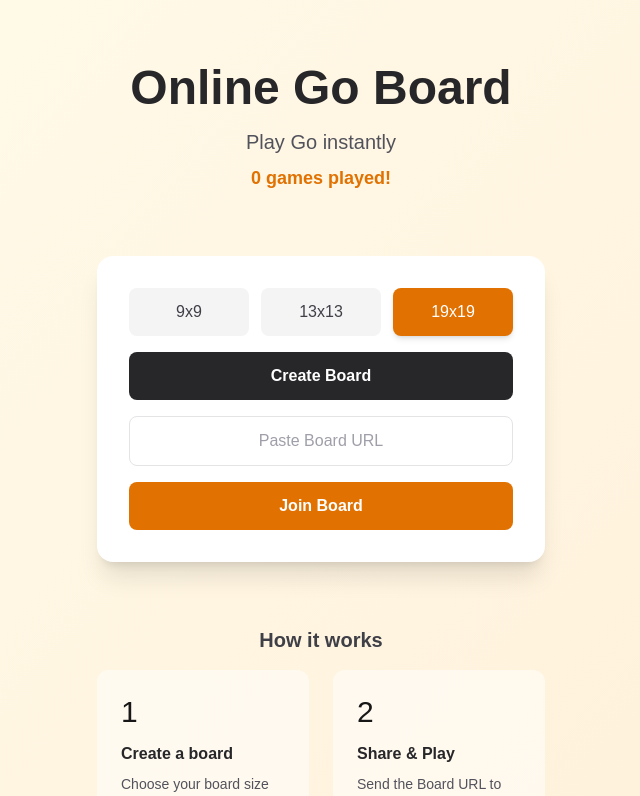
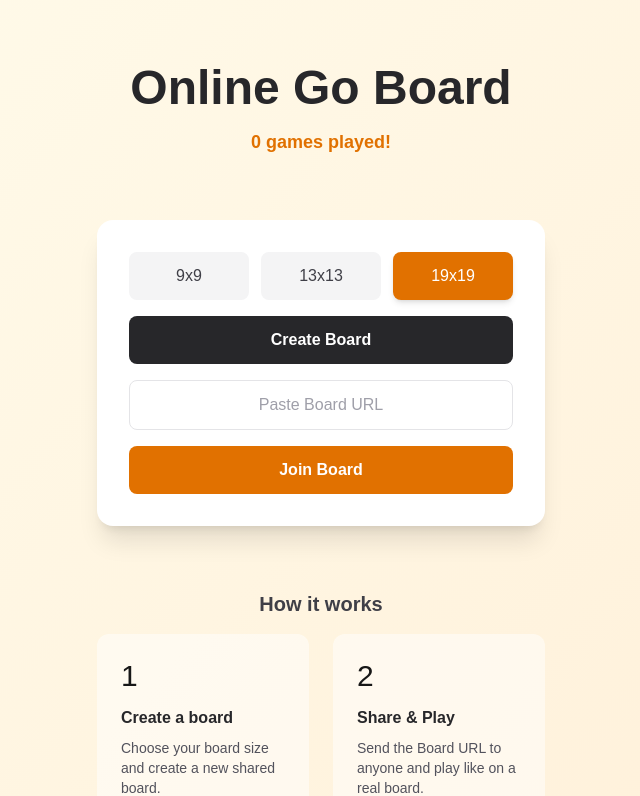
Before and after one commit to micheldegeofroy/gobanweb, a Next.js app: page / in a window 1280 px wide. Shown: the top 796 px of the page, without its empty margins (319-959 px from the left). Built offline with nearby package versions, Linux system fonts and the light colour scheme; no server answers; the database is empty.

Commit message:
Remove Play Go instantly subtitle
Co-Authored-By: Claude Opus 4.5 <noreply@anthropic.com>

```diff
--- a/src/app/page.tsx
+++ b/src/app/page.tsx
@@ -93,9 +93,6 @@ export default function Home() {
           <h1 className="text-5xl font-bold text-zinc-800 dark:text-zinc-100 mb-4">
             Online Go Board
           </h1>
-          <p className="text-xl text-zinc-600 dark:text-zinc-400">
-            Play Go instantly
-          </p>
           {gameCount !== null && (
             <p className="text-lg text-amber-600 font-semibold mt-2">
               {gameCount} games played!
```
